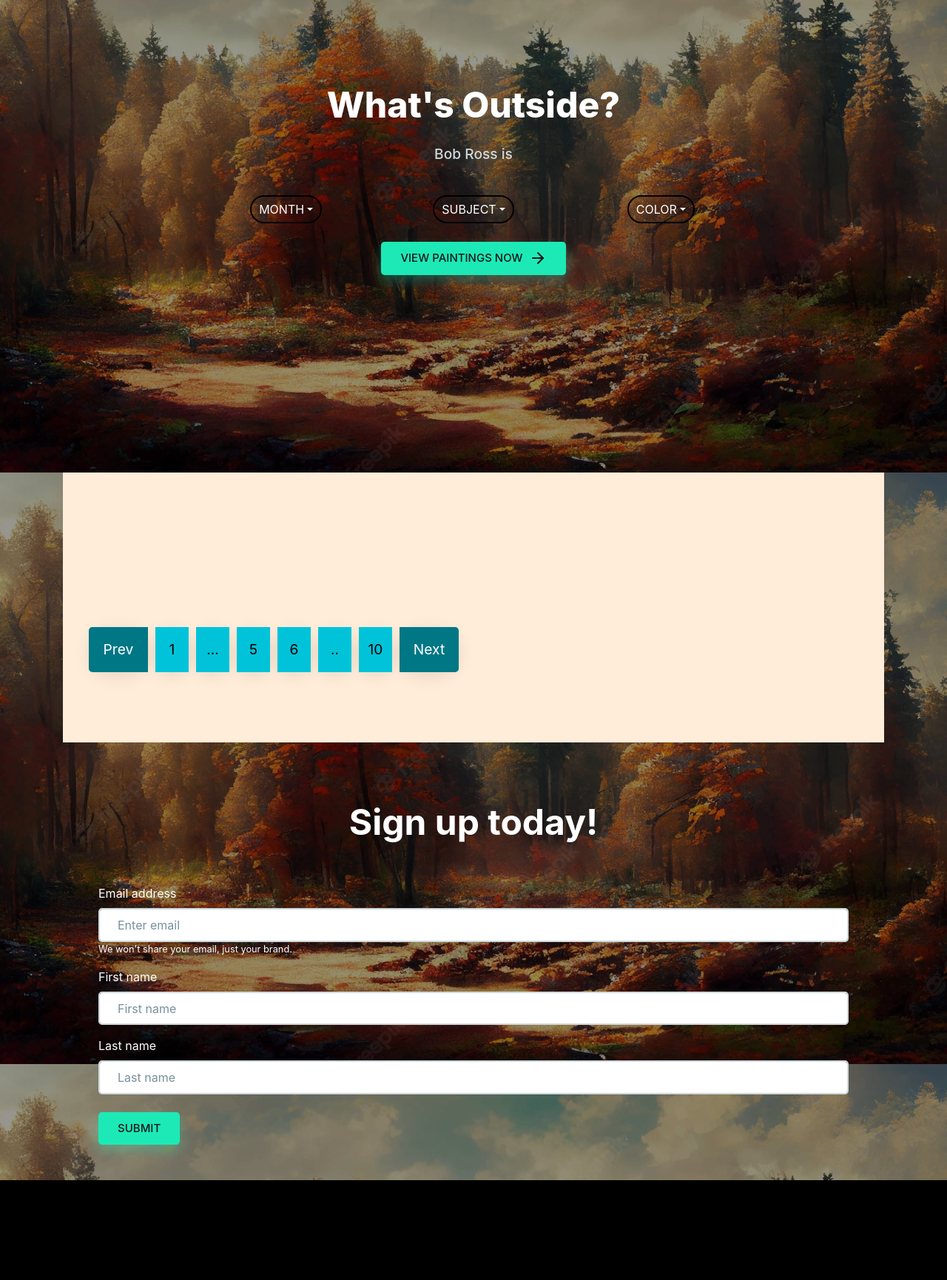
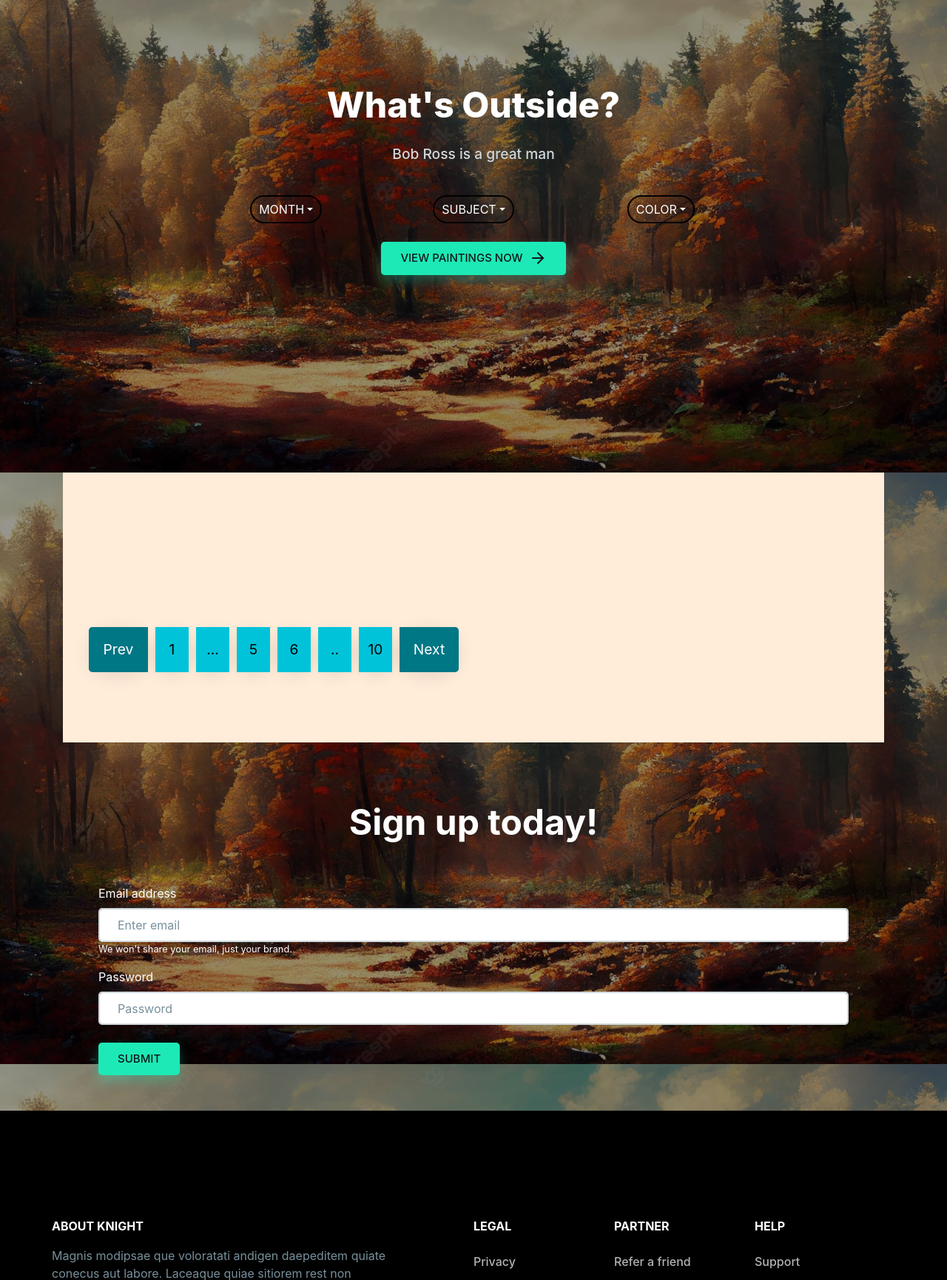
Before and after one commit to kayleed2/what_is_outside, a Flask app: template api/templates/anotha-home.html in a window 1280 px wide. Shown: the part 161-1892 px from the top of the page at 74% size. Run offline with Flask 2, Linux system fonts and the light colour scheme; the template is opened without the code that fills it, so the values that code supplies are empty; parts of the project's set-up code (start-up, migrations or seed data) failed here and were passed over; some libraries are stand-ins or nearby versions; some web fonts are replaced.

Commit message:
Almost there

```diff
--- a/api/app.py
+++ b/api/app.py
@@ -3,18 +3,29 @@
 import pymysql
 import json
 from auth import Auth
-from flask import Flask, render_template, jsonify, request
+from flask import Flask, render_template, jsonify, request, abort
 from flask_cors import CORS
 from flask_mysqldb import MySQL, MySQLdb
+from flask_socketio import SocketIO
 
-app = Flask(__name__)
-CORS(app)
+
+app = Flask(__name__, static_url_path='/templates')
+
 app.config['MYSQL_HOST'] = 'localhost'
 app.config['MYSQL_USER'] = 'root'
 app.config['MYSQL_DB'] = 'what_is_outside'
 
+cors = CORS(app, resources={r"/*":{"origins":"*"}})
+socketio = SocketIO(app)
+
 mysql = MySQL(app)
 AUTH = Auth()
+
+
+@app.route('/home', methods=['GET', 'POST'])
+def home():
+    """Route for users"""
+    return render_template('./anotha-home.html')
 
 @app.route('/users', methods=['POST'])
 def users():
@@ -26,6 +37,23 @@ def users():
         return jsonify({'email': email, 'message': 'user created'})
     except ValueError:
         return jsonify({'message': 'email already registered'}), 400
+
+
+@app.route('/sessions', methods=['POST', 'GET'])
+def login():
+    """User logs in"""
+    email = request.form.get('email')
+    pwd = request.form.get('password')
+
+    if not email or not pwd:
+        abort(401)
+    if not (AUTH.valid_login(email=email, password=pwd)):
+        abort(401)
+    session_id = AUTH.create_session(email)
+    response = jsonify({"email": email, "message": "logged in"})
+    response.set_cookie("session_id", session_id)
+    return response
+
 
 @app.route("/filter", methods=['GET', 'POST', 'PUT'])
 def filter():
@@ -89,9 +117,8 @@ def filter():
         content = {'episode': result['episode'], 'title': result['title'], 'date': result['date'],
                    'colors': result['colors'], 'img_src': result['img_src'], 'youtube_src': result['youtube_src']}
         episodes.append(content)
-    if episodes == []:
-        episodes = {'Error': "No episode made in {}".format(month)}
     return jsonify(episodes)
 
 if __name__ == "__main__":
-    app.run(host="0.0.0.0", port=8000, debug=True)
+    socketio.run(app, host='localhost', port=8000)
+    # app.run(host="0.0.0.0", port=8000, debug=True)
--- a/api/auth.py
+++ b/api/auth.py
@@ -32,7 +32,7 @@ class Auth:
         """Checks if login is valid"""
         try:
             user = self._db.find_user_by(email=email)
-            return checkpw(password.encode('utf-8'), user.hashed_password)
+            return checkpw(password.encode('utf-8'), user.password)
         except Exception:
             return False
 
@@ -80,7 +80,7 @@ class Auth:
         """Updates password"""
         try:
             user = self._db.find_user_by(reset_token=reset_token)
-            user.hashed_password = _hash_password(password)
+            user.password = _hash_password(password)
             user.reset_token = None
         except Exception:
             raise ValueError
--- a/api/db.py
+++ b/api/db.py
@@ -18,7 +18,7 @@ class User(Base):
     __tablename__ = 'users'
     id = Column(Integer, primary_key=True)
     email = Column(String(250), nullable=False)
-    hashed_password = Column(String(250), nullable=False)
+    password = Column(String(250), nullable=False)
     session_id = Column(String(250), nullable=True)
     reset_token = Column(String(250), nullable=True)
 
@@ -44,9 +44,9 @@ class DB:
             self.__session = DBSession()
         return self.__session
 
-    def add_user(self, email: str, hashed_password: str) -> User:
+    def add_user(self, email: str, password: str) -> User:
         """Method that adds user obj to database"""
-        new = User(email=email, hashed_password=hashed_password)
+        new = User(email=email, password=password)
         self._session.add(new)
         self._session.commit()
         return new
--- a/api/templates/js/scripts.js
+++ b/api/static/scripts.js
@@ -1,4 +1,3 @@
-
 window.onload = function(){
     content()
     california();
@@ -8,7 +7,7 @@ window.onload = function(){
 
 
 
-const months = ["January", "Febuary", "March", "April",
+const months = ["January", "February", "March", "April",
     "May", "June", "July", "August", "Semptember", "October", "November", "December"]
 let selected_months = []
 
@@ -89,8 +88,6 @@ function submit(){
 
 function checkbox(element, array){
   if ($(element).is(':checked')) {
-    console.log('yes')
-    console.log(element.value)
     array.push(element.value)
   }
   else{
@@ -98,9 +95,6 @@ function checkbox(element, array){
     var monthIndex = array.indexOf(element.value);//get  "car" index
     array.splice(monthIndex, 1)
   }
-  console.log("array")
-
-  console.log(array)
 }
 
 
@@ -124,7 +118,7 @@ function florida(){
 
   $.ajax({
       type: 'GET',
-      url: `http://0.0.0.0:8000/filter`,
+      url: `http://localhost:5000/filter`,
       dataType: 'json',
       beforeSend:  function(){
           $(".loader").show()
@@ -171,7 +165,7 @@ function california(){
   $("#beach-listings").empty()
   $("#state-header").empty()
 
-  url = 'http://0.0.0.0:8000/filter?'
+  url = 'http://localhost:8000/filter?'
   for (let i = 0; i < selected_months.length; i++) {
     url += `months=${selected_months[i]}&`
   }
@@ -183,8 +177,6 @@ function california(){
   for (let i = 0; i < selected_colors.length; i++) {
     url += `colors=${selected_colors[i]}&`
   }
-
-  console.log(url)
 
   $.ajax({
       type: 'GET',
@@ -401,11 +393,27 @@ $(function () {
 // Kaylee's JS for signup
 
 function showWelcomeMessageOrForm() {
-  if (Cookies.get('firstname') == null ) {
-    showForm();
-  } else {
-    hideForm();
-  }
+  $.ajax({
+    type: 'GET',
+    url: `http://localhost:8000/sessions`,
+    dataType: 'json',
+    data: {"email": email, "password": password},
+    beforeSend:  function(){
+        $(".loader").show()
+    },
+    complete: function(){
+        $(".loader").hide()
+    },
+    success: function(result){
+      console.log(result)
+      alert("Successful signup")
+    },
+  })
+  // if (Cookies.get('email') == null ) {
+  //   showForm();
+  // } else {
+  //   hideForm();
+  // }
 }
 
 function hideForm() {
@@ -431,27 +439,47 @@ function showForm() {
 
 const saveFile = function () {
   let email = $('#email-input').val();
-  let firstName = $('#firstname-input').val();
-  let lastName = $('#lastname-input').val();
-  let package = $('#pack-select').val();
-  var platforms = [];
-  $('input:checked').each(function() {
-    platforms.push($(this).attr('name'));
-});
-let user = {};
-user["email"] = email;
-user["firstName"] = firstName;
-user["lastName"] = lastName;
+  let password = $('#password-input').val();
+  let user = {};
+  user["email"] = email;
+  user["password"] = password;
+
 
 $("#myForm").submit(function(event) {
-  event.preventDefault(); //prevent default action
-  let post_url = $(this).attr("action"); //get form action url
-  $.get("./user.html", user, function(response) {
-    $("#server-results").html(response);
-  });
+
+  $.ajax({
+    type: 'POST',
+    url: `http://localhost:8000/users`,
+    dataType: 'json',
+    data: {"email": email, "password": password},
+    beforeSend:  function(){
+        $(".loader").show()
+    },
+    complete: function(){
+        $(".loader").hide()
+    },
+    success: function(result){
+      console.log(result)
+      alert("Successful signup")
+    },
+  })
+
+  $.ajax({
+    type: 'POST',
+    url: `http://localhost:8000/sessions`,
+    dataType: 'json',
+    data: {"email": email, "password": password},
+    beforeSend:  function(){
+        $(".loader").show()
+    },
+    complete: function(){
+        $(".loader").hide()
+    },
+    success: function(result){
+      console.log(result)
+      alert("Successful signup")
+    },
+  })
+  Cookies.set('user', JSON.stringify(user), { expires: 14, path: '' });
 });
-
-Cookies.set('firstname', firstName, { expires: 14, path: '' });
-Cookies.set('email', email, { expires: 14, path: '' });
-Cookies.set('lastname', lastName, { expires: 14, path: '' });
 }
--- a/api/templates/anotha-home.html
+++ b/api/templates/anotha-home.html
@@ -17,12 +17,11 @@
     <link rel="stylesheet" href="https://cdnjs.cloudflare.com/ajax/libs/slick-carousel/1.8.1/slick-theme.min.css">
 
     <!-- Bootstrap CSS / Color Scheme -->
-    <link rel="stylesheet" href="css/default.css" id="theme-color">
+    <link rel="stylesheet" href="{{ url_for('static',filename='styles/default.css') }}" id="theme-color">
 
     <!-- Favicon -->
 
-    <link rel="icon" href="./img/favicon1.png" type="image/png">
-
+    <link rel="icon" href="{{ url_for('static',filename='styles/img/favicon1.png') }}" type="image/png">
 </head>
 <body>
 
@@ -73,11 +72,12 @@
 
 <!--hero header-->
 <section class="py-md-0 bg-hero" id="home">
+
     <div class="container">
         <div class="row vh-md-100">
             <div class="col-md-8 col-sm-10 col-12 mx-auto my-auto text-center">
                 <h1 class="heading-black text-capitalize">What's Outside?</h1>
-                <p class="lead pb-2">Bob Ross is</p>
+                <p class="lead pb-2">Bob Ross is a great man</p>
                 <form class="container">
                     <div class="row">
                         <div class="form-group col-sm text-white ">
@@ -243,19 +243,15 @@
     <div class="signup bg-color-darkaccent" id="signup">
         <div class="container" id="cont">
             <h1 class="text-white text-center"><br>Sign up today!</h1>
-            <form class="text-white m-5" id="myForm" action="./user.html" method="post">
+            <form class="text-white m-5" id="myForm" method="post">
                 <div class="form-group">
                     <label for="email-input">Email address</label>
                     <input type="email" class="form-control mb-0" id="email-input" aria-describedby="emailHelp" placeholder="Enter email">
                     <small id="emailHelp" class="form-text text-white mt-0">We won't share your email, just your brand.</small>
                 </div>
                 <div class="form-group">
-                    <label for="firstname-input">First name</label>
-                    <input type="text" class="form-control" id="firstname-input" placeholder="First name">
-                </div>
-                <div class="form-group">
-                    <label for="lastname-input">Last name</label>
-                    <input type="text" class="form-control" id="lastname-input" placeholder="Last name">
+                    <label for="firstname-input">Password</label>
+                    <input type="text" class="form-control" id="password-input" placeholder="Password">
                 </div>
                 <input type="submit" id="submit-btn" onclick="saveFile()" class="btn btn-primary mt-2 mb-5"></input>
             </form>
@@ -330,6 +326,14 @@
 <script src="https://maxcdn.bootstrapcdn.com/bootstrap/4.0.0/js/bootstrap.min.js"></script>
 <script src="https://cdnjs.cloudflare.com/ajax/libs/feather-icons/4.7.3/feather.min.js"></script>
 <script src="https://cdnjs.cloudflare.com/ajax/libs/slick-carousel/1.8.1/slick.min.js"></script>
-<script src="js/scripts.js"></script>
+<script src="{{ url_for('static',filename='scripts.js') }}"></script>
+<script src="https://cdnjs.cloudflare.com/ajax/libs/socket.io/4.0.1/socket.io.js" integrity="sha512-q/dWJ3kcmjBLU4Qc47E4A9kTB4m3wuTY7vkFJDTZKjTs8jhyGQnaUrxa0Ytd0ssMZhbNua9hE+E7Qv1j+DyZwA==" crossorigin="anonymous"></script>
+<script type="text/javascript" charset="utf-8">
+    var socket = io();
+    socket.on('connect', function() {
+        socket.emit('my event', {data: 'I\'m connected!'});
+    });
+</script>
+<script src="https://cdn.jsdelivr.net/npm/js-cookie@3.0.1/dist/js.cookie.min.js" integrity="" crossorigin="anonymous" referrerpolicy="no-referrer"></script>
 </body>
 </html>
```
Also changed, not shown: api/static/styles/default.css, api/static/styles/img/blog-1.jpg (renamed from api/templates/img/blog-1.jpg), api/static/styles/img/blog-2.jpg (renamed from api/templates/img/blog-2.jpg), api/static/styles/img/blog-3.jpg (renamed from api/templates/img/blog-3.jpg), api/static/styles/img/brands.png (renamed from api/templates/img/brands.png), api/static/styles/img/favicon1.png (renamed from api/templates/img/favicon1.png), api/static/styles/img/hero-1.jpg (renamed from api/templates/img/hero-1.jpg), api/static/styles/img/hero-2.jpg (renamed from api/templates/img/hero-2.jpg), api/static/styles/img/hero-3.jpg (renamed from api/templates/img/hero-3.jpg), api/static/styles/img/mockup.png (renamed from api/templates/img/mockup.png).
